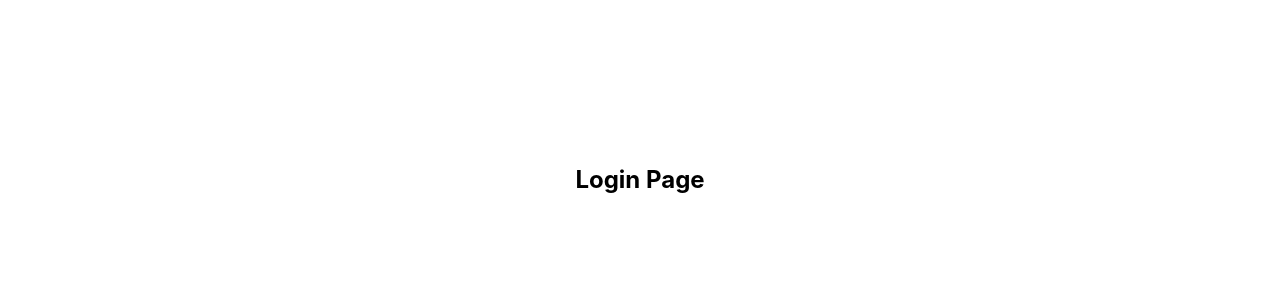
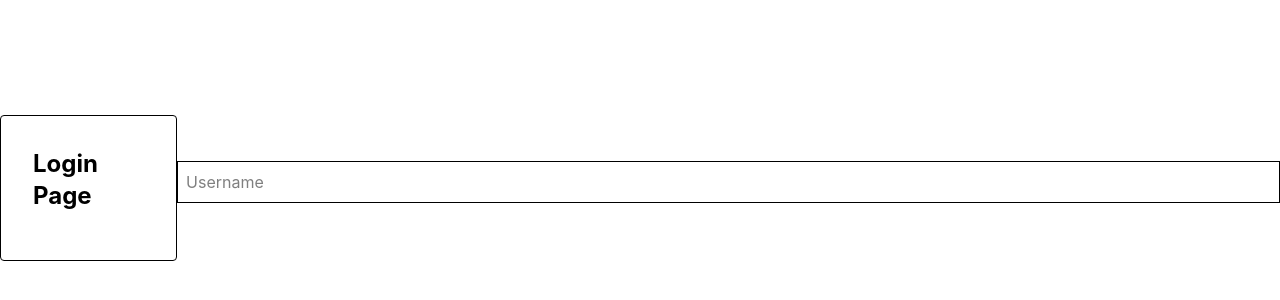
Before and after one commit to RakeshAero/personalized_learning_path_gen, a React app in the folder frontend/: page / in a window 1280 px wide. Shown: the part 212-512 px from the top of the page. Built offline with nearby package versions, Linux system fonts and the light colour scheme; the HTML template or start-up script is replaced by a standard one.

Commit message:
Login Page Started

```diff
--- a/frontend/src/pages/Login.jsx
+++ b/frontend/src/pages/Login.jsx
@@ -11,6 +11,13 @@ function Login() {
             if(!username || !password){
                 setError('Please enter both username and password');
             }
+
+            const response = await API.post('users/login/',{
+                username,
+                password
+            });
+
+            console.log(response.data);
         }
         catch(error){
             console.log("Error ",error.message);
@@ -21,9 +28,52 @@ function Login() {
 
     return (
         <div className="flex items-center justify-center min-h-screen">
-            <h1 className="text-2xl font-bold mb-4">Login Page</h1>
+            <div className="border p-8 rounded">
+                <h1 className="text-2xl font-bold mb-4">Login Page</h1>
+            </div>
+
+            <input
+                type="text"
+                className="border p-2 w-full mb-3"
+                placeholder="Username"
+                onChange={(e) => setUsername(e.target.value)}
+                />
         </div>
     );
 }
 
 export default Login;
+
+
+{/* <div className="flex items-center justify-center min-h-screen">
+
+            <div className="border p-8 rounded">
+
+                <h1 className="text-2xl font-bold mb-4">
+                    Login
+                </h1>
+
+                <input
+                    type="text"
+                    placeholder="Username"
+                    className="border p-2 w-full mb-3"
+                    onChange={(e) => setUsername(e.target.value)}
+                />
+
+                <input
+                    type="password"
+                    placeholder="Password"
+                    className="border p-2 w-full mb-3"
+                    onChange={(e) => setPassword(e.target.value)}
+                />
+
+                <button
+                    onClick={handleLogin}
+                    className="bg-black text-white px-4 py-2 rounded w-full"
+                >
+                    Login
+                </button>
+
+            </div>
+
+        </div> */}
```
